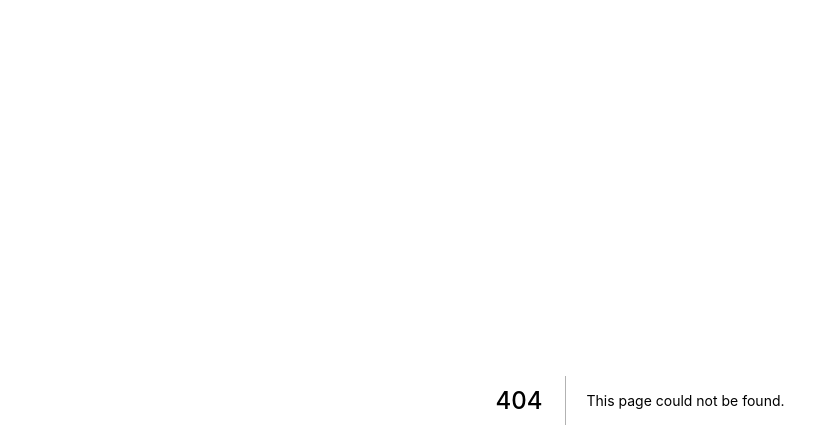
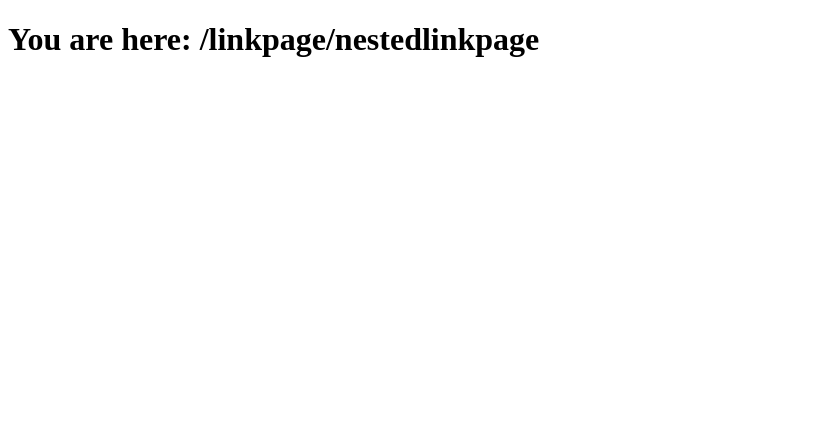
Before and after one commit to shahrukh1494/nextjs-fundamentals-practice, a Next.js app: page /linkpage/nestedlinkpage in a window 1280 px wide. Before the commit this address had no page. Shown: the top 448 px of the page, without its empty margins (0-839 px from the left). Built offline with nearby package versions, Linux system fonts and the light colour scheme.

Commit message:
nested route implemented

```diff
--- a/pages/index.tsx
+++ b/pages/index.tsx
@@ -46,6 +46,10 @@ export default function Home() {
       <Link href="/linkpage">
         <a>Go to Link Page</a>
       </Link>
+      <br />
+      <Link href="/linkpage/nestedlinkpage">
+        <a>Go to nested Page</a>
+      </Link>
       <h1>{message}</h1>
       <h1>Secret: {secret}</h1>
       <form>
--- /dev/null
+++ b/pages/linkpage/nestedlinkpage.tsx
@@ -0,0 +1,3 @@
+export default function nestedlinkpage() {
+  return <h1>You are here: /linkpage/nestedlinkpage</h1>;
+}
```
Also changed, not shown: pages/linkpage/index.tsx (renamed from pages/linkpage.tsx).
